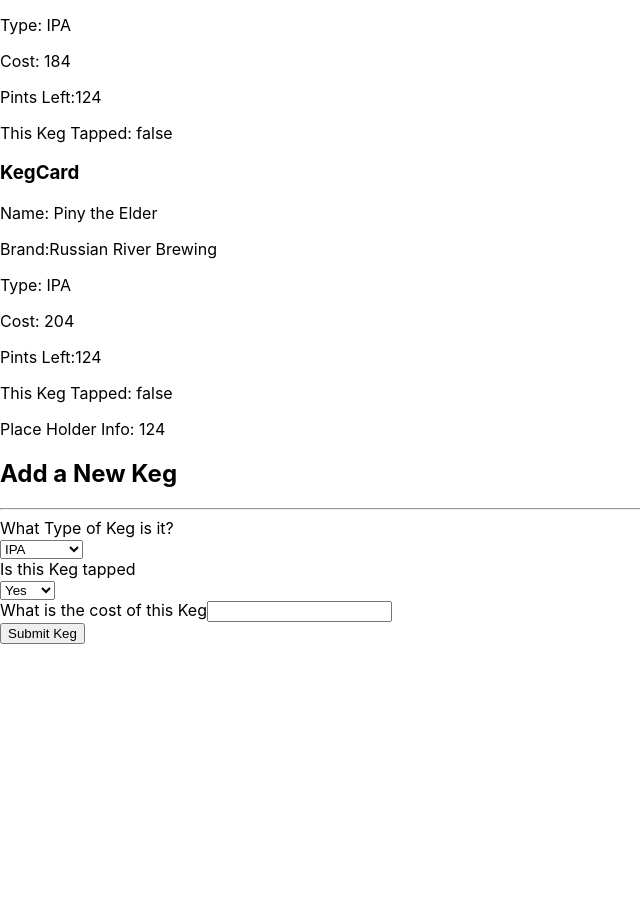
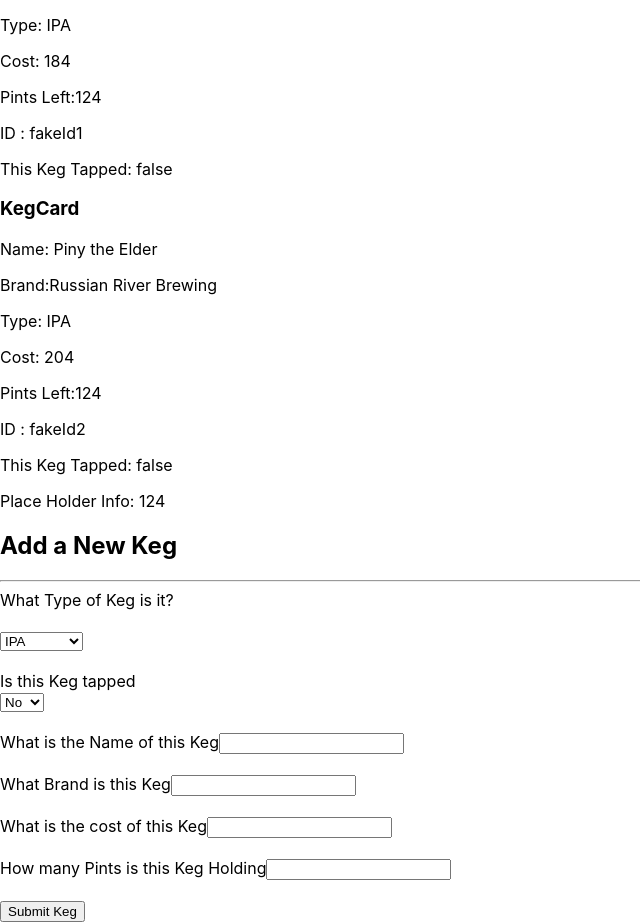
Before and after one commit to StevenFleming/Keg-Tracker-Redux, a React (Create React App) app: page / in a window 1280 px wide. Shown: the part 181-1103 px from the top of the page, without its empty margins (0-640 px from the left). Before the commit the page ends 825 px from the top, so only its background shows below. Built offline with nearby package versions, Linux system fonts and the light colour scheme.

Commit message:
form handles full functionality and display, creates method to handleChangingSelectedKeg aiming to conditionaly render details page

```diff
--- a/src/components/KegCard.js
+++ b/src/components/KegCard.js
@@ -10,6 +10,7 @@
       <p>Type: {props.selectedKeg.type}</p>
       <p>Cost: {props.selectedKeg.cost}</p>
       <p>Pints Left:{props.selectedKeg.pints}</p>
+      <p>ID : {props.selectedKeg.id}</p>
       <p>This Keg Tapped: {props.selectedKeg.tapped.toString()}</p>
     </React.Fragment>
   );
--- a/src/components/KegController.js
+++ b/src/components/KegController.js
@@ -36,6 +36,8 @@
       pints: 124,
       tapped: false,
       masterKegList: masterKegList,
+      selectedKeg: null,
+      formVisibleOnPage: true,
     };
   }
 
@@ -48,6 +50,18 @@
       </React.Fragment>
     );
   }
+
+  handleChangingSelectedKeg = (id) => {
+    const selectedKeg = this.state.masterKegList.filter(
+      (keg) => keg.id === id
+    )[0];
+    this.setState({
+      selectedKeg: selectedKeg,
+      formVisibleOnPage: false,
+    });
+    console.log("Details selected! ", id);
+  };
+
   handleAddingNewKegToList = (newKeg) => {
     const newMasterKegList = this.state.masterKegList.concat(newKeg);
     this.setState({
--- a/src/components/NewKeg.js
+++ b/src/components/NewKeg.js
@@ -9,15 +9,16 @@
     event.preventDefault();
 
     props.submitNewKeg({
-      // name: event.target.name.value,
-      // brand: event.target.name.value,
+      name: event.target.name.value,
+      brand: event.target.name.value,
       type: event.target.type.value,
       cost: parseInt(event.target.cost.value),
-      // pint: parseInt(event.target.pint.value),
+      pints: parseInt(event.target.pints.value),
       tapped: isBool(event.target.tapped.value),
       id: v4(),
     });
   }
+
   function isBool(string) {
     if (string === "true") {
       return true;
@@ -33,6 +34,7 @@
       <form onSubmit={submitNewKeg}>
         <label htmlFor="type">What Type of Keg is it?</label>
         <br />
+        <br />
         <select name="type">
           <option value="IPA">IPA</option>
           <option value="Stout">Stout</option>
@@ -40,17 +42,32 @@
           <option value="Brown Ale">Brown Ale</option>
         </select>
         <br />
+        <br />
 
         <label htmlFor="tapped">Is this Keg tapped</label>
         <br />
         <select name="tapped">
+          <option value="false">No</option>
           <option value="true">Yes</option>
-          <option value="false">False</option>
         </select>
         <br />
+        <br />
 
+        <label hmtlfor="name"> What is the Name of this Keg</label>
+        <input type="text" id="name" name="name"></input>
+        <br />
+        <br />
+        <label hmtlfor="brand"> What Brand is this Keg</label>
+        <input type="text" id="brand" name="brand"></input>
+        <br />
+        <br />
         <label hmtlfor="cost"> What is the cost of this Keg</label>
         <input type="text" id="cost" name="cost"></input>
+        <br />
+        <br />
+        <label hmtlfor="pints"> How many Pints is this Keg Holding</label>
+        <input type="text" id="pints" name="pints"></input>
+        <br />
         <br />
 
         <button type="submit">Submit Keg </button>
```
